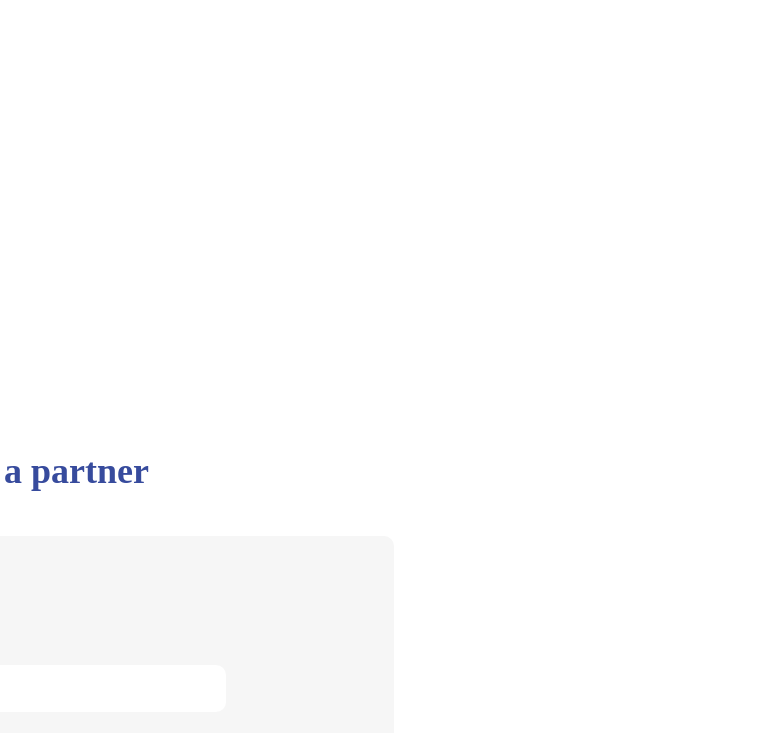
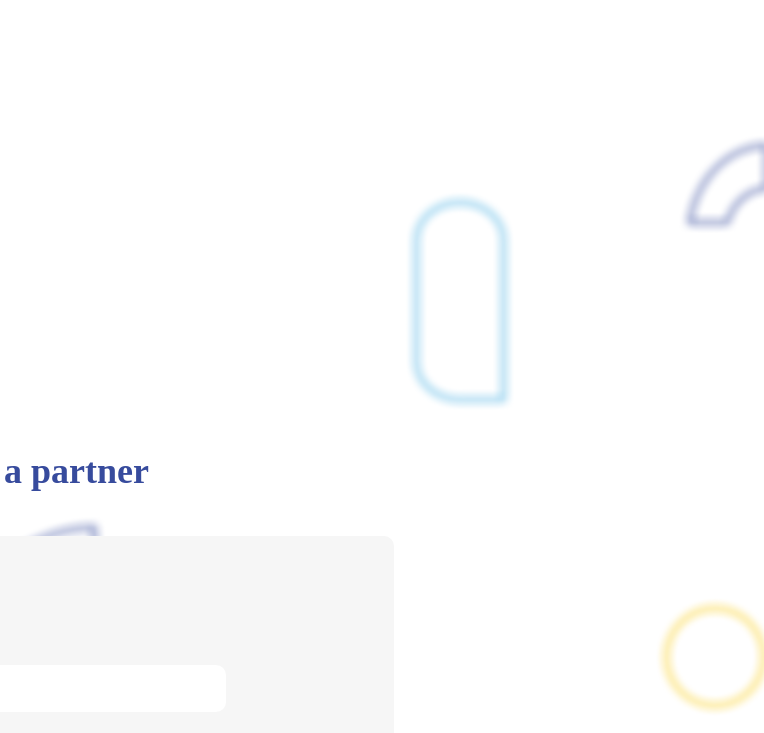
Before and after one commit to mhuseynn/html_css-practice, a plain HTML site: page signup.html in a window 1280 px wide. Shown: the top 733 px of the page, 516-1280 px from the left. Drawn offline with Linux system fonts and the light colour scheme.

Commit message:
finalform

```diff
--- a/formstyle.css
+++ b/formstyle.css
@@ -10,6 +10,7 @@ body
     display: flex;
     flex-direction: column;
     align-items: center;
+    background-image:url(./Assets/back.png) ;
 }
 
 body h1
```
Also changed, not shown: Assets/back.png (added).
